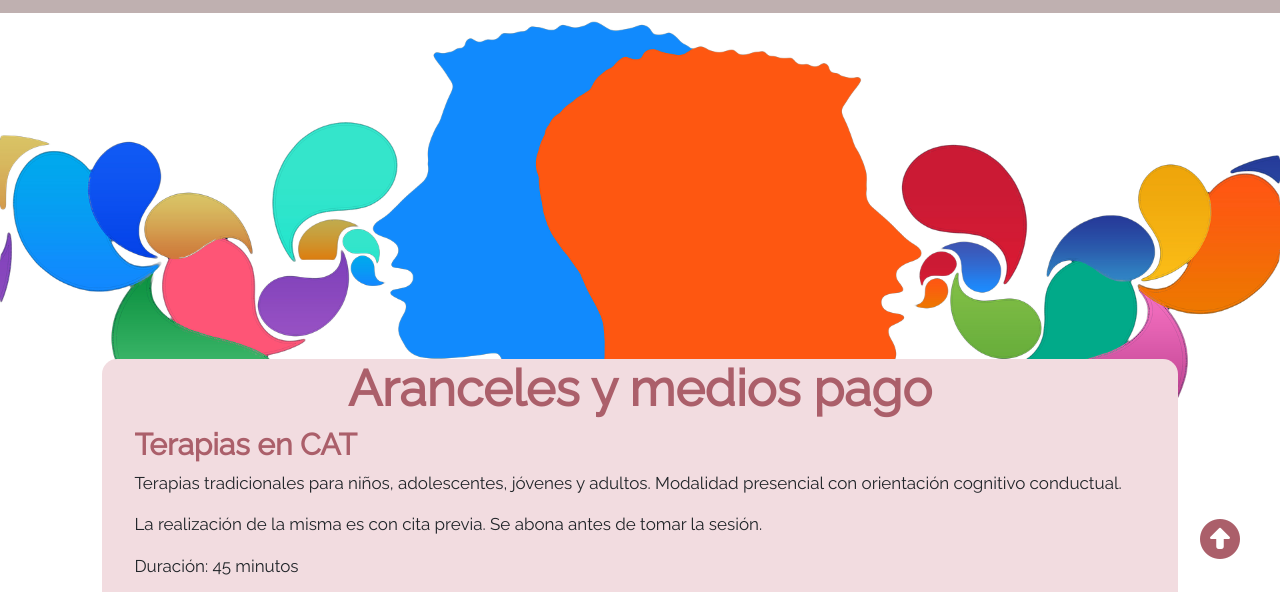
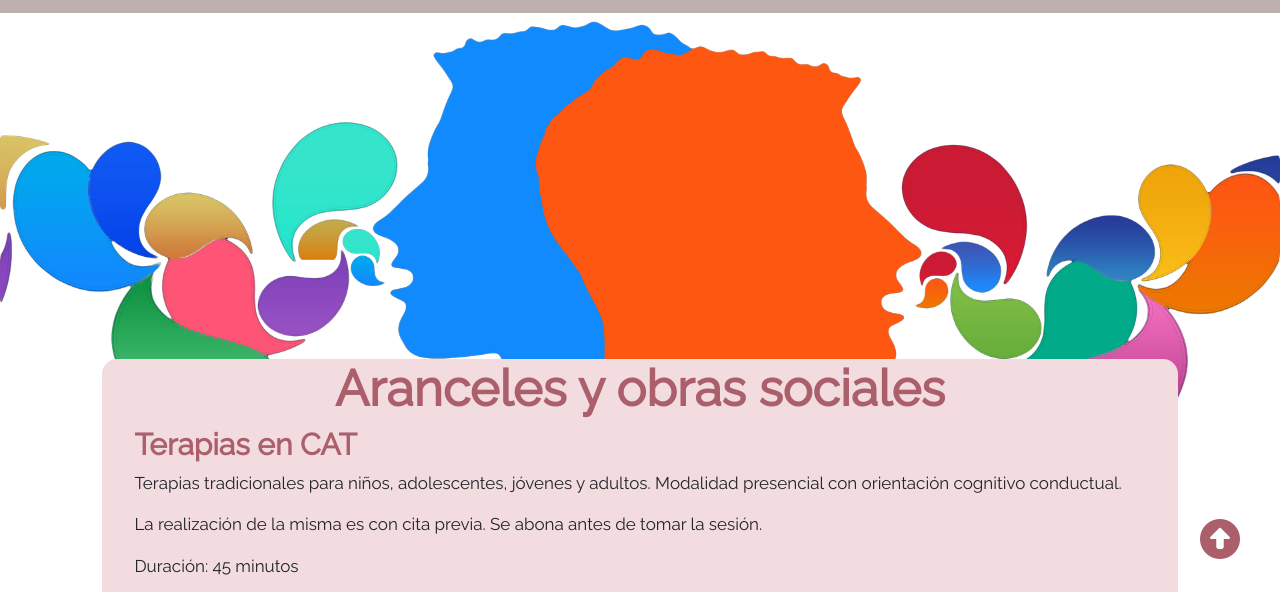
Before and after one commit to marts95/lizjaninaruiz, a plain HTML site: page paginas/aranceles.html in a window 1280 px wide. Shown: the part 201-793 px from the top of the page. Drawn offline with nearby package versions, Linux system fonts and the light colour scheme.

Commit message:
correcciones de redaccion

```diff
--- a/paginas/aranceles.html
+++ b/paginas/aranceles.html
@@ -68,7 +68,7 @@
     <main class="aranceles">
       <div class="portada">
         <div class="cuerpo">
-          <h1>Aranceles y medios pago</h1>
+          <h1>Aranceles y obras sociales</h1>
           <h2>Terapias en CAT</h2>
           <p>Terapias tradicionales para niños, adolescentes, jóvenes y adultos. Modalidad presencial con orientación cognitivo conductual.</p>
           <p>La realización de la misma es con cita previa. Se abona antes de tomar la sesión.</p>
```
